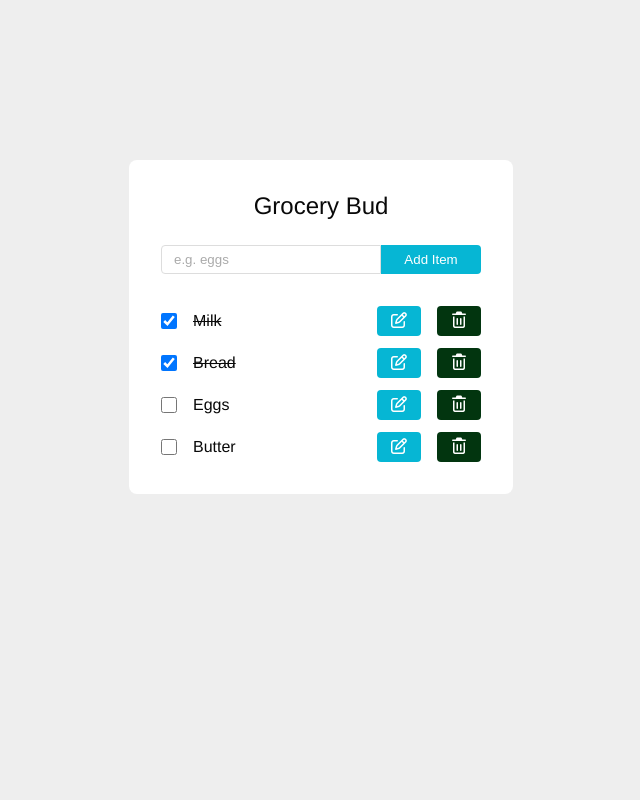
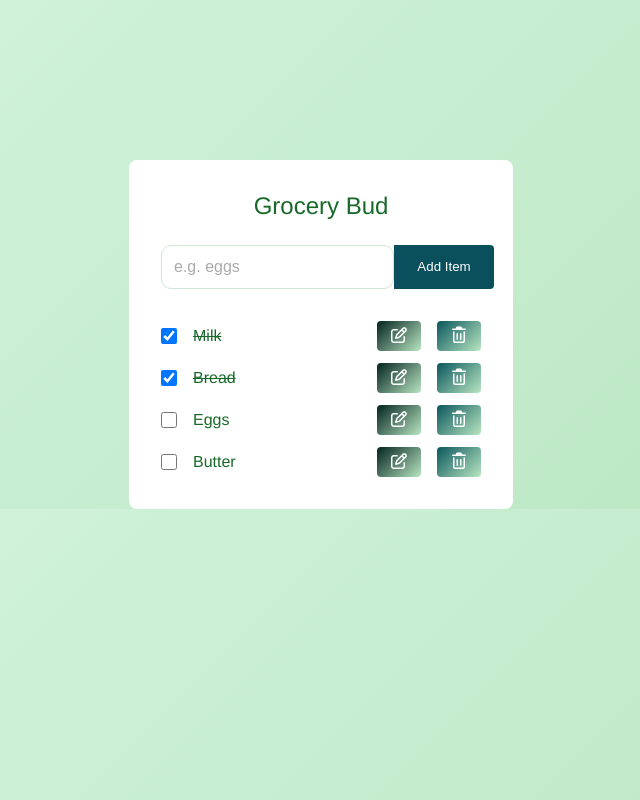
Before and after one commit to Z0R04/online-grocery, a plain HTML site: page index.html in a window 1280 px wide. Shown: the whole page, without its empty margins (319-959 px from the left). Drawn offline with Linux system fonts and the light colour scheme.

Commit message:
css changing

```diff
--- a/css/form.css
+++ b/css/form.css
@@ -11,12 +11,12 @@ form h2 {
 }
 
 .form-input {
-  width: 100%;
-  padding: 0.375rem 0.75rem;
-  border-radius: 0;
-  border-top-left-radius: 0.25rem;
-  border-bottom-left-radius: 0.25rem;
-  border: 1px solid #ddd;
+  flex: 1;
+  padding: 0.75rem;
+  border-radius: 10px;
+  border: 1px solid #cce8d5;
+  outline: none;
+  font-size: 1rem;
 }
 
 .form-input::placeholder {
@@ -26,7 +26,7 @@ form h2 {
 .form-control .btn {
   cursor: pointer;
   color: #fff;
-  background: #06b6d4;
+  background: #094f5c;
   border: transparent;
   border-radius: 0;
   border-top-right-radius: 0.25rem;
@@ -36,5 +36,5 @@ form h2 {
 }
 
 .form-control .btn:hover {
-  background: #0e7490;
+  background: #0f624f;
 }
--- a/css/global.css
+++ b/css/global.css
@@ -7,11 +7,13 @@
 }
 
 body {
-  background: #eee;
+  background:  linear-gradient(135deg, #d4f4dd, #b8e6c1);
   font-family: Helvetica, sans-serif;
-  font-weight: 300;
+  font-weight: 100;
   line-height: 1.2;
-  color: #090909;
+  color: #186929;
+  display: flex;
+
 }
 
 .section-center {
--- a/css/single-item.css
+++ b/css/single-item.css
@@ -24,15 +24,14 @@
   padding: 0.375rem 0.75rem;
   font-size: 1rem;
 }
-
 .single-item .btn:hover {
-  background: #0e9051;
+   background:  linear-gradient(135deg, #013911, #b8e6c1);
 }
 
 .single-item .remove-btn {
-  background: #02350f;
+    background:  linear-gradient(135deg, #0a565d, #b8e6c1);
 }
 
-.single-item .remove-btn:hover {
-  background: #580622;
+.single-item .edit-btn {
+  background:  linear-gradient(135deg, #02221f, #b8e6c1);
 }
```
